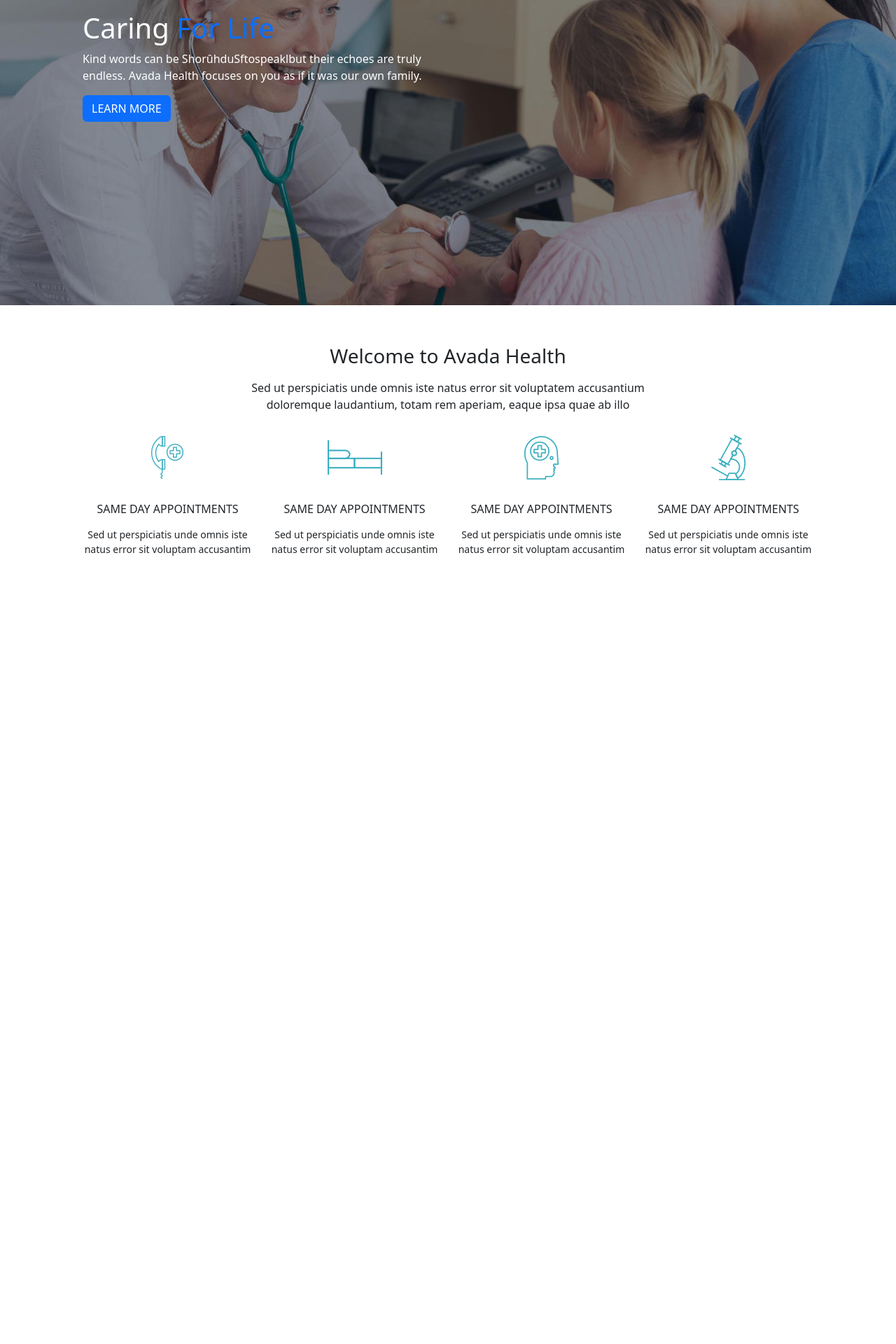
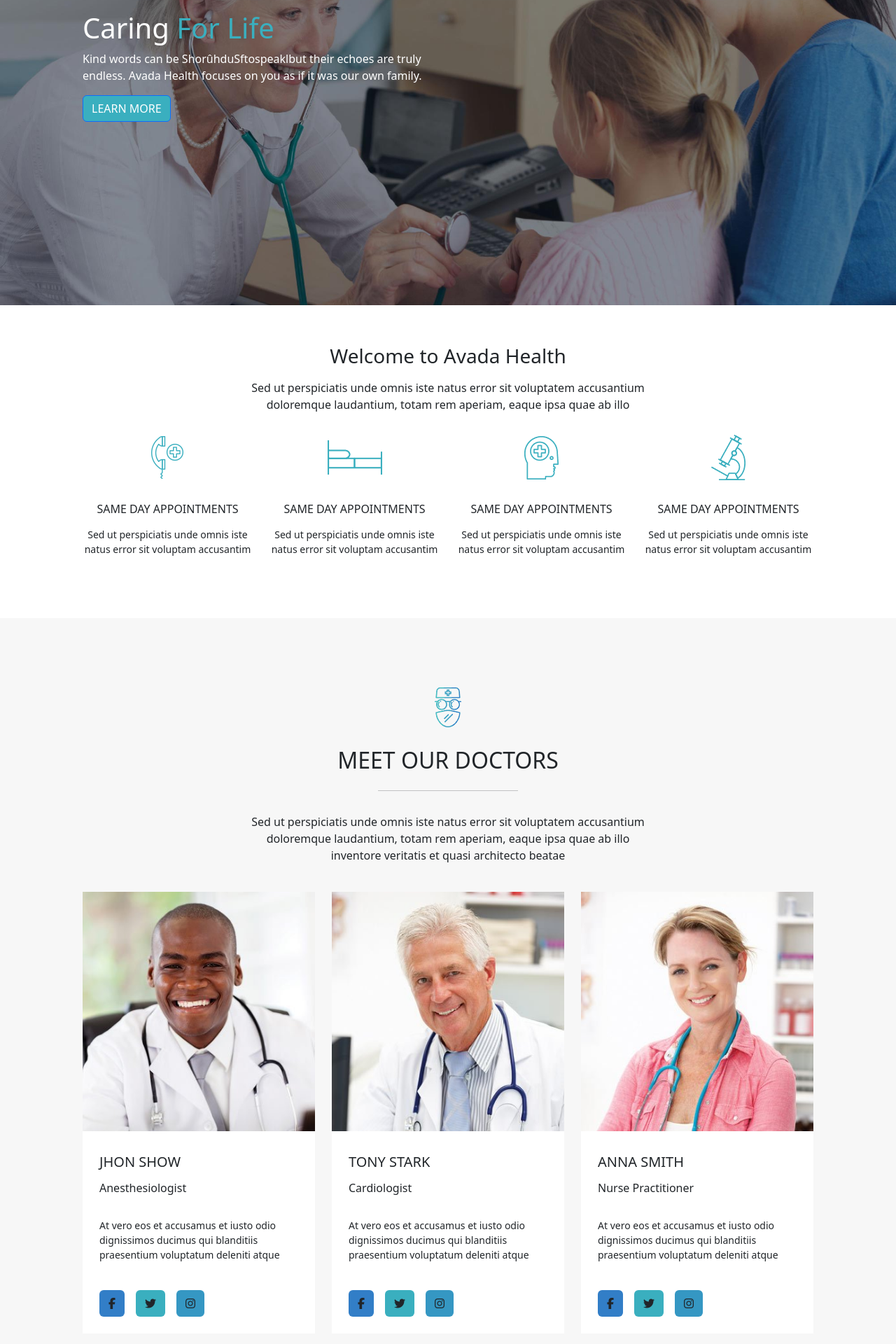
Before and after one commit to claudiopatti/proj-html-vuejs, a Vue app: page / in a window 1280 px wide. Shown: the part 214-2134 px from the top of the page at 70% size. Before the commit the page ends 1097 px from the top, so only its background shows below. Built offline with nearby package versions, Linux system fonts and the light colour scheme.

Commit message:
aggiuta seconda sezione nel main

```diff
--- a/index.html
+++ b/index.html
@@ -4,7 +4,9 @@
     <meta charset="UTF-8" />
     <link rel="icon" type="image/svg+xml" href="/vite.svg" />
     <meta name="viewport" content="width=device-width, initial-scale=1.0" />
-    <title>Template Vite + Vue</title>
+    <!-- fontawesome  -->
+    <link rel="stylesheet" href="https://cdnjs.cloudflare.com/ajax/libs/font-awesome/6.6.0/css/all.min.css" integrity="sha512-Kc323vGBEqzTmouAECnVceyQqyqdsSiqLQISBL29aUW4U/M7pSPA/gEUZQqv1cwx4OnYxTxve5UMg5GT6L4JJg==" crossorigin="anonymous" referrerpolicy="no-referrer" />
+    <title>Heatlh</title>
   </head>
   <body>
     <div id="app"></div>
--- a/src/assets/scss/partials/variables.scss
+++ b/src/assets/scss/partials/variables.scss
@@ -1,2 +1,3 @@
-$mainColor: lightcoral;
-$mainBgColor: aquamarine;
+$colorGeneralAqua: #3aafbf;
+$colorGeneralBlu: #327ec7;
+$colorGeneralLightBlu: #3597c3;
--- a/src/components/AppHeader.vue
+++ b/src/components/AppHeader.vue
@@ -18,7 +18,7 @@ export default {
                 <div class="linkNav d-flex ">
                     <ul class="navbar-nav d-flex flex-row p-3">
                         <li class="nav-item px-3">
-                            <a class="nav-link text-primary" href="#">Home</a>
+                            <a class="nav-link textColorAqua" href="#">Home</a>
 
                         </li>
                         <li class="nav-item px-3">
@@ -35,15 +35,15 @@ export default {
                         </li>
                     </ul>
 
-                    <button class="btn btn-primary my-3 text-uppercase">
+                    <button class="btn my-3 text-uppercase">
                         make appointment
                     </button>
                 </div>
             </div>
 
             <div class="textHeaderBottom container px-5">
-                <h1 class="text-white">
-                    Caring <span class="text-primary">For Life</span>
+                <h1 class="text-white fw-normal">
+                    Caring <span >For Life</span>
                 </h1>
 
                 <p class="text-white">
@@ -71,10 +71,21 @@ export default {
     background-position: center;
     background-position-y: top;
     background-size: cover;
+    .textColorAqua{
+        color: $colorGeneralAqua;
+    }
+    button {
+        background-color: $colorGeneralAqua;
+    }
 }
 
 .textHeaderBottom {
     padding-top: 150px;
+    h1 {
+        span {
+            color: $colorGeneralAqua;
+        }
+    }
 }
 
 </style>
--- a/src/components/AppMain.vue
+++ b/src/components/AppMain.vue
@@ -1,5 +1,7 @@
 <script>
 import singleTopMain from './singleTopMain.vue';
+import singleComponentMain from './singleComponentMain.vue';
+
 
 export default {
     data() {
@@ -7,6 +9,7 @@ export default {
     },
     components: {
         singleTopMain,
+        singleComponentMain,
     },
     methods: {
 
@@ -16,6 +19,8 @@ export default {
 
 <template>
     <singleTopMain />
+
+    <singleComponentMain />
 </template>
 
 <style lang="scss">
--- /dev/null
+++ b/src/components/singleComponentMain.vue
@@ -0,0 +1,163 @@
+<script>
+
+export default {
+    data() {
+        return {};
+    },
+    components: {
+    },
+    methods: {
+
+    },
+};
+</script>
+
+<template>
+    <div class="sectionComponentMain">
+
+        <div class="container px-5 py-5">
+
+            <div class="text-center py-4">
+
+                <div class="py-3">
+                    <img src="../assets/img/icon-5.png" alt="logo-5">
+                </div>
+
+                <h2 class="text-uppercase fw-normal ">meet our doctors</h2>
+
+                <div class="d-flex justify-content-center">
+                    <hr class="barMain">
+
+                </div>
+
+                <p class="pt-3">
+                    Sed ut perspiciatis unde omnis iste natus error sit voluptatem accusantium <br>
+                    doloremque laudantium, totam rem aperiam, eaque ipsa quae ab illo <br>
+                    inventore veritatis et quasi architecto beatae
+                </p>
+
+            </div>
+
+            <div class="row pb-4">
+            <div class="col-12 col-sm-6 col-md-4 ">
+                <div class=" ">
+                    <img class="w-100" src="../assets/img/doctor-1.jpg" alt="logo-1">
+
+                </div>
+
+                <div class="ps-4 py-4 bg-white">
+
+                    <h5 class="py-2 text-uppercase">jhon show</h5>
+
+                    <h6>Anesthesiologist</h6>
+
+
+                    <p class=" textMainTopCard py-4 ">
+                        At vero eos et accusamus et iusto odio <br>
+                        dignissimos ducimus qui blanditiis <br>
+                        praesentium voluptatum deleniti atque
+                    </p>
+
+                    <div class="iconeCardMain">
+                        <span class=" bg-facebook btn me-3"><i class="fa-brands fa-facebook-f"></i></span>
+                        <span class=" bg-twitter btn me-3"><i class="fa-brands fa-twitter"></i></span>
+                        <span class=" bg-instangram btn"><i class="fa-brands fa-instagram"></i></span>
+                    </div>
+
+                </div>
+
+
+
+            </div>
+            <div class="col-12 col-sm-6 col-md-4">
+                <div class=" ">
+                    <img class="w-100" src="../assets/img/doctor-2.jpg" alt="logo-2">
+
+                </div>
+
+                <div class="ps-4 py-4 bg-white">
+
+                    <h5 class="py-2 text-uppercase">tony stark</h5>
+
+                    <h6>Cardiologist</h6>
+
+                    <p class=" textMainTopCard py-4">
+                        At vero eos et accusamus et iusto odio <br>
+                        dignissimos ducimus qui blanditiis <br>
+                        praesentium voluptatum deleniti atque
+                    </p>
+
+                    <div class="iconeCardMain">
+                        <span class=" bg-facebook btn me-3"><i class="fa-brands fa-facebook-f"></i></span>
+                        <span class=" bg-twitter btn me-3"><i class="fa-brands fa-twitter"></i></span>
+                        <span class=" bg-instangram btn"><i class="fa-brands fa-instagram"></i></span>
+                    </div>
+
+                </div>
+            </div>
+            <div class="col-12 col-sm-6 col-md-4">
+                <div class=" ">
+                    <img class="w-100" src="../assets/img/doctor-3.jpg" alt="logo-3">
+
+                </div>
+
+                <div class="ps-4 py-4 bg-white">
+
+                    <h5 class="py-2 text-uppercase">anna smith</h5>
+
+                    <h6>Nurse Practitioner</h6>
+
+                    <p class=" textMainTopCard py-4">
+                        At vero eos et accusamus et iusto odio <br>
+                        dignissimos ducimus qui blanditiis <br>
+                        praesentium voluptatum deleniti atque
+                    </p>
+
+                    <div class="iconeCardMain">
+                        <span class=" bg-facebook btn me-3"><i class="fa-brands fa-facebook-f"></i></span>
+                        <span class=" bg-twitter btn me-3"><i class="fa-brands fa-twitter"></i></span>
+                        <span class=" bg-instangram btn"><i class="fa-brands fa-instagram"></i></span>
+                    </div>
+
+                </div>
+
+            </div>
+        </div>
+
+        </div>
+    </div>
+
+</template>
+
+<style lang="scss">
+@use "../assets/scss/main" as *;
+@use '../assets/scss/partials/variables' as *;
+
+
+.sectionComponentMain {
+    background-color: #f7f7f7;
+}
+
+.barMain {
+    width: 200px;
+}
+
+#bgFacebook {
+    background-color: blue;
+}
+
+.iconeCardMain {
+
+    .bg-instangram {
+        background-color: $colorGeneralLightBlu;
+    }
+    .bg-facebook {
+        background-color: $colorGeneralBlu;
+    }
+    .bg-twitter {
+        background-color: $colorGeneralAqua;
+    }
+}
+
+
+</style>
--- a/src/components/singleTopMain.vue
+++ b/src/components/singleTopMain.vue
@@ -14,7 +14,7 @@ export default {
 
 <template>
     <div class="container px-5 py-5">
-        <h3 class="text-center py-2">
+        <h3 class="text-center py-2 fw-normal">
             Welcome to Avada Health
         </h3>
 
@@ -23,56 +23,56 @@ export default {
             doloremque laudantium, totam rem aperiam, eaque ipsa quae ab illo
         </p>
 
-        <div class="row pb-4">
+        <div class="row pb-4 text-center">
             <div class="col-12 col-sm-6 col-md-4 col-lg-3">
-                <div class="text-center pb-3">
+                <div class="pb-3">
                     <img src="../assets/img/icon-1.png" alt="logo-1">
 
                 </div>
 
-                <h5 class="fs-6 text-center py-2">SAME DAY APPOINTMENTS</h5>
+                <h5 class="fs-6 py-2">SAME DAY APPOINTMENTS</h5>
 
-                <p class="text-center textMainTopCard">
+                <p class="textMainTopCard">
                     Sed ut perspiciatis unde omnis iste <br>
                     natus error sit voluptam accusantim
                 </p>
 
             </div>
             <div class="col-12 col-sm-6 col-md-4 col-lg-3 ">
-                <div class="text-center pb-3">
-                    <img src="../assets/img/icon-2.png" alt="logo-1">
+                <div class="pb-3">
+                    <img src="../assets/img/icon-2.png" alt="logo-2">
 
                 </div>
 
-                <h5 class="fs-6 text-center py-2">SAME DAY APPOINTMENTS</h5>
+                <h5 class="fs-6 py-2">SAME DAY APPOINTMENTS</h5>
 
-                <p class="text-center textMainTopCard">
+                <p class="textMainTopCard">
                     Sed ut perspiciatis unde omnis iste <br>
                     natus error sit voluptam accusantim
                 </p>
             </div>
             <div class="col-12 col-sm-6 col-md-4 col-lg-3">
-                <div class="text-center pb-3">
-                    <img src="../assets/img/icon-3.png" alt="logo-1">
+                <div class="pb-3">
+                    <img src="../assets/img/icon-3.png" alt="logo-3">
 
                 </div>
 
-                <h5 class="fs-6 text-center py-2">SAME DAY APPOINTMENTS</h5>
+                <h5 class="fs-6 py-2">SAME DAY APPOINTMENTS</h5>
 
-                <p class="text-center textMainTopCard">
+                <p class="textMainTopCard">
                     Sed ut perspiciatis unde omnis iste <br>
                     natus error sit voluptam accusantim
                 </p>
             </div>
             <div class="col-12 col-sm-6 col-md-4 col-lg-3">
-                <div class="text-center pb-3">
-                    <img src="../assets/img/icon-4.png" alt="logo-1">
+                <div class="pb-3">
+                    <img src="../assets/img/icon-4.png" alt="logo-4">
 
                 </div>
 
-                <h5 class="fs-6 text-center py-2">SAME DAY APPOINTMENTS</h5>
+                <h5 class="fs-6 py-2">SAME DAY APPOINTMENTS</h5>
 
-                <p class="text-center textMainTopCard">
+                <p class="textMainTopCard">
                     Sed ut perspiciatis unde omnis iste <br>
                     natus error sit voluptam accusantim
                 </p>
```
